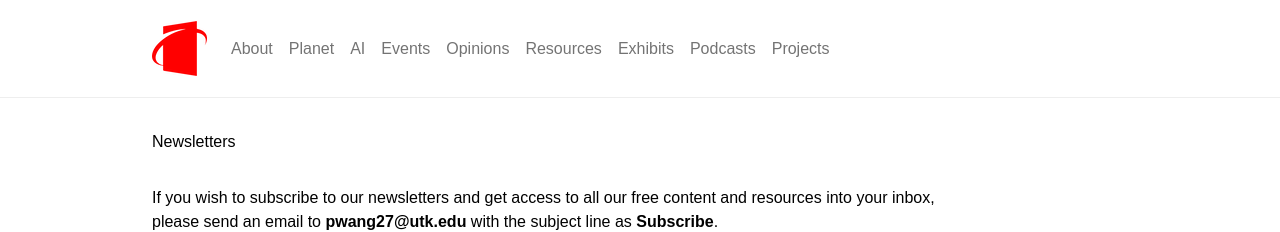
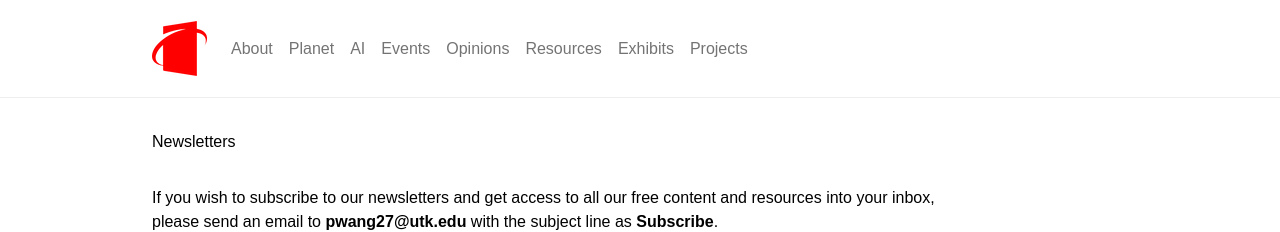
Before and after one commit to planet-ai-2023/planet-ai-2023.github.io, a Jekyll site: the page built from _pages/newsletters.md, in a window 1280 px wide. Shown: the top 232 px of the page. Built offline with Jekyll 4.4.1, drawn with Linux system fonts in a browser that asks for light colours.

Commit message:
Add files via upload

```diff
--- a/_includes/header.html
+++ b/_includes/header.html
@@ -21,7 +21,7 @@
           <!--<li class="nav-item"><a href="{{ site.baseurl }}/tag/projectEarth" class="nav-link">projectEarth</a></li>-->
           <li class="nav-item"><a href="{{ site.baseurl }}/tag/exhibits" class="nav-link">Exhibits</a></li>
           <!--<li class="nav-item"><a href="{{ site.baseurl }}/tag/newsletters" class="nav-link">Newsletters</a></li>-->
-          <li class="nav-item"><a href="{{ site.baseurl }}/tag/podcasts" class="nav-link">Podcasts</a></li>
+          <!--<li class="nav-item"><a href="{{ site.baseurl }}/tag/podcasts" class="nav-link">Podcasts</a></li>-->
 
           <li class="nav-item"><a href="{{ site.baseurl }}/tag/projects" class="nav-link">Projects</a></li>
 
```
